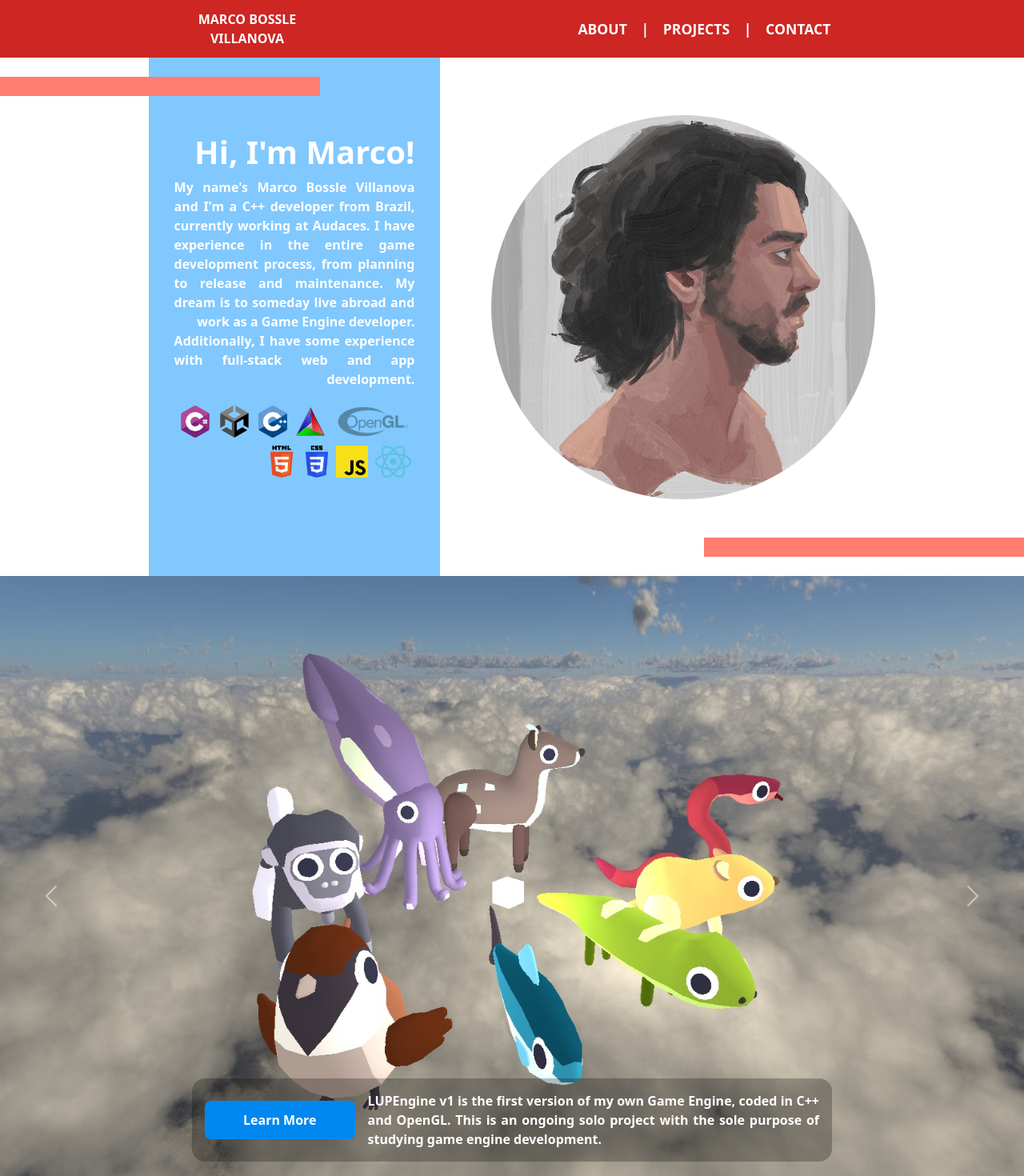
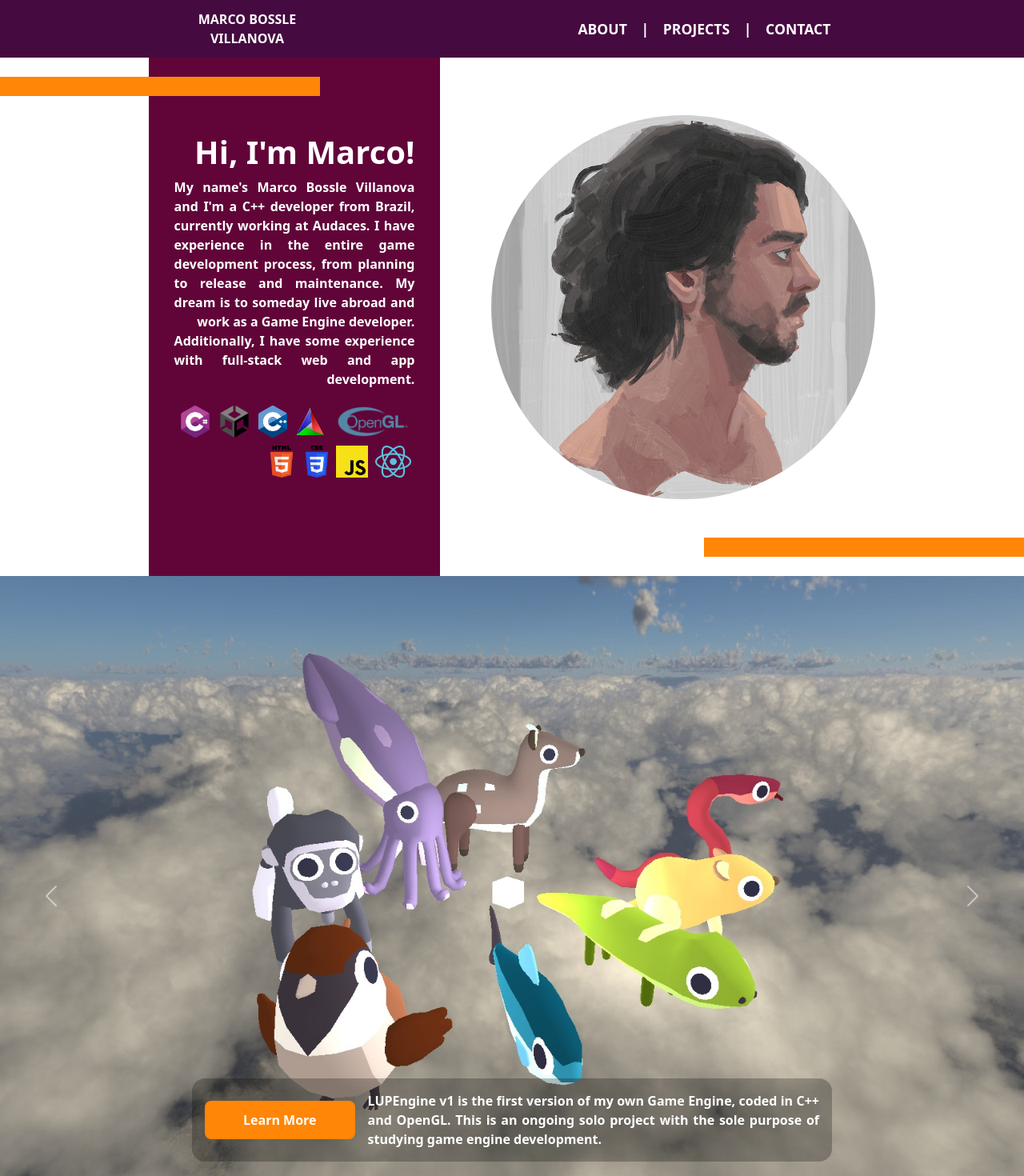
Before and after one commit to apecuca/Portfolio-website, a React (Create React App) app: page / in a window 1280 px wide. Shown: the top 1470 px of the page at 80% size. Built offline with nearby package versions, Linux system fonts and the light colour scheme; grey boxes are pictures that could not be loaded.

Commit message:
Updated color palette

```diff
--- a/src/App.css
+++ b/src/App.css
@@ -6,6 +6,13 @@
   --c-salmon: rgb(255, 126, 112);
   --c-red-dark: rgb(121, 18, 16);
   --c-gray-light: rgb(152, 164, 176);
+
+  --c-acai: #450a3f;
+  --c-wine: #610539;
+  --c-flamingo: #e83b35;
+  --c-orange: #ff8606;
+  --c-light-orange: #ffc180;
+  --c-yellow: #fffe01;
 }
 
 .appBody
--- a/src/Navigation/Navbar.css
+++ b/src/Navigation/Navbar.css
@@ -39,7 +39,7 @@
 
     pointer-events: auto;
 
-    background-color: var(--c-red);
+    background-color: var(--c-acai);
 }
 
 .Navbar-left
@@ -96,7 +96,7 @@
 
     pointer-events: auto;
 
-    background-color: var(--c-red);
+    background-color: var(--c-wine);
 
     transition: 0.5s ease;
 }
@@ -127,7 +127,7 @@
     justify-content: center;
     align-items: center;
 
-    background-color: var(--c-red-dark);
+    background-color: var(--c-acai);
 }
 
 /*
--- a/src/Sections/About.css
+++ b/src/Sections/About.css
@@ -49,7 +49,7 @@
     text-align: justify;
     text-align-last: right;
 
-    background-color: var(--c-blue-light);
+    background-color: var(--c-wine);
 }
 
 .about-infobox-technologies
@@ -73,7 +73,7 @@
     width: 50em;
     height: 1.5em;
 
-    background-color: var(--c-salmon);
+    background-color: var(--c-orange);
 }
 
 .front-line-bottom
@@ -93,14 +93,14 @@
     margin: 0;
     margin-left: 4em;
 
-    outline: solid 0 var(--c-red);
+    outline: solid 0 var(--c-flamingo);
     border-radius: 100%;
     transition: 0.25s ease;
 }
 
 .about-container > img:hover
 {
-    outline: solid 0.5em var(--c-red);
+    outline: solid 0.5em var(--c-flamingo);
 }
 
 .about-infobox p, h1
--- a/src/Sections/Contact.css
+++ b/src/Sections/Contact.css
@@ -13,7 +13,7 @@
     padding: 1em;
     padding-top: 3em;
     padding-bottom: 3em;
-    background: linear-gradient(180deg, var(--c-red) 75%, var(--c-red-dark) 100%);
+    background: var(--c-wine);
 
     scroll-margin-top: 7em;
 }
@@ -57,6 +57,7 @@
 {
     height: 100%;
     width: auto;
+    color: white;
 }
 
 .contact-item-content
--- a/src/Sections/Contact.js
+++ b/src/Sections/Contact.js
@@ -27,14 +27,14 @@ function Contact()
                 <div className='contact-item-content'><p>https://github.com/apecuca</p></div>
             </div>
 
+            <div className='contact-item'>
+                <img src={email_icon} alt='Social media logo'/>
+                <div className='contact-item-content'><p>marco.bossle.villanova@gmail.com</p></div>
+            </div>
+
             <div className='contact-item' role="button" onClick={(e) => OpenTab('https://apecuca.itch.io/')}>
                 <img src={itchio_icon} alt='Social media logo'/>
                 <div className='contact-item-content'><p>https://apecuca.itch.io/</p></div>
-            </div>
-
-            <div className='contact-item' role="button" onClick={(e) => OpenTab('https://www.instagram.com/pac_marco/')}>
-                <img src={instagram_icon} alt='Instagram logo'/>
-                <div className='contact-item-content'><p>@pac_marco</p></div>
             </div>
 
             <div className='contact-item'>
@@ -42,9 +42,10 @@ function Contact()
                 <div className='contact-item-content'><p>+55 (48) 98835-2647</p></div>
             </div>
 
-            <div className='contact-item'>
-                <img src={email_icon} alt='Social media logo'/>
-                <div className='contact-item-content'><p>marco.bossle.villanova@gmail.com</p></div>
+
+            <div className='contact-item' role="button" onClick={(e) => OpenTab('https://www.instagram.com/pac_marco/')}>
+                <img src={instagram_icon} alt='Instagram logo'/>
+                <div className='contact-item-content'><p>@pac_marco</p></div>
             </div>
         </div>
     </>
--- a/src/Sections/Footer.css
+++ b/src/Sections/Footer.css
@@ -7,11 +7,11 @@
 
     overflow: hidden;
 
-    background-color: var(--c-red-dark);
+    background-color: var(--c-acai);
 }
 
 .footer > p, h3
 {
-    color: black;
+    color: white;
     font-weight: bold;
 }
--- a/src/Sections/Projects/FeaturedProjects.css
+++ b/src/Sections/Projects/FeaturedProjects.css
@@ -20,7 +20,7 @@
     flex-wrap: wrap;
     justify-content: center;
 
-    background-color: var(--c-red);
+    background-color: var(--c-wine);
 }
 
 .slide
@@ -91,7 +91,7 @@
     padding-top: 0.75em;
     padding-bottom: 0.75em;
 
-    background-color: var(--c-blue);
+    background-color: var(--c-orange);
 
     font-weight: bold;
     color: white;
@@ -106,7 +106,7 @@
 
 .carousel-caption-content > button:hover
 {
-    outline: var(--c-blue-light) solid 0.15em;
+    outline: var(--c-light-orange) solid 0.15em;
 }
 
 .carousel-control-next, .carousel-control-prev
--- a/src/Sections/Projects/ProjectsGallery.css
+++ b/src/Sections/Projects/ProjectsGallery.css
@@ -14,7 +14,7 @@
 
 .project-gallery > h2
 {
-    color: var(--c-red);
+    color: var(--c-acai);
     font-weight: bold;
 }
 
```
